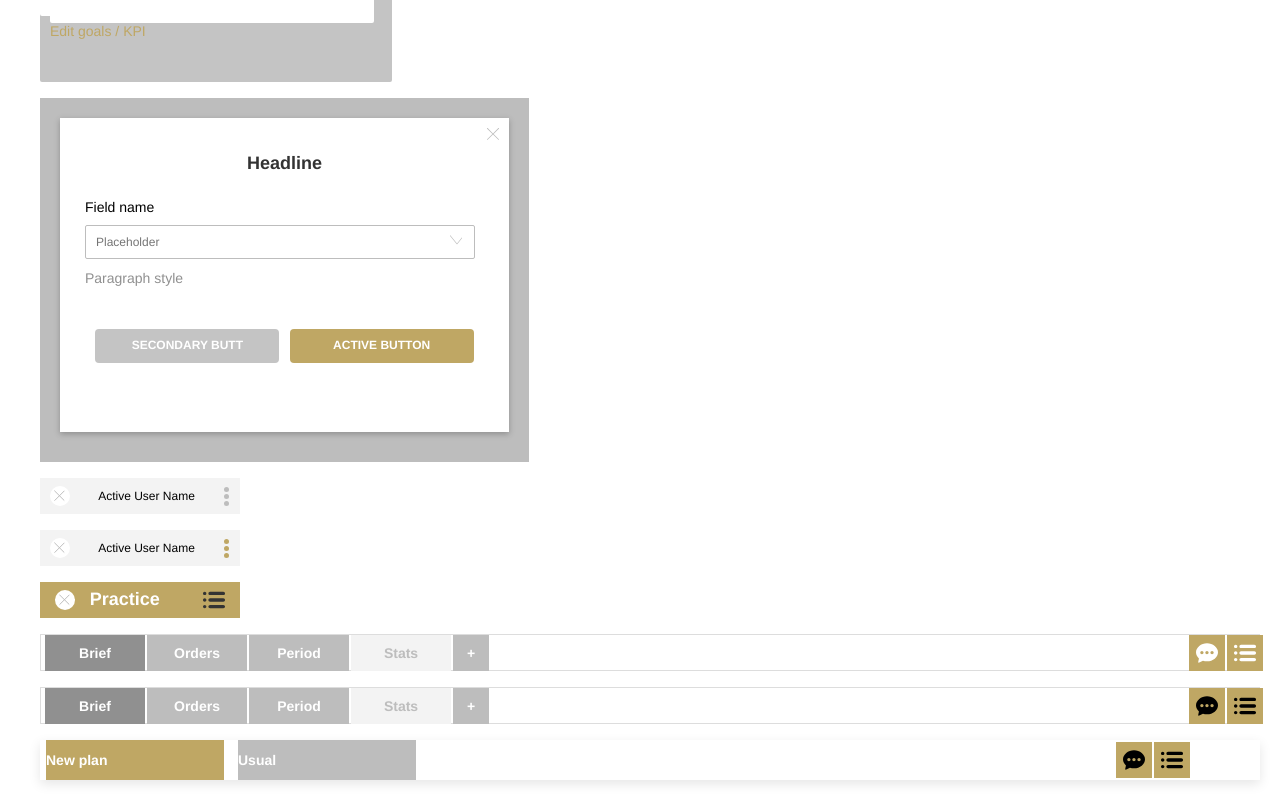
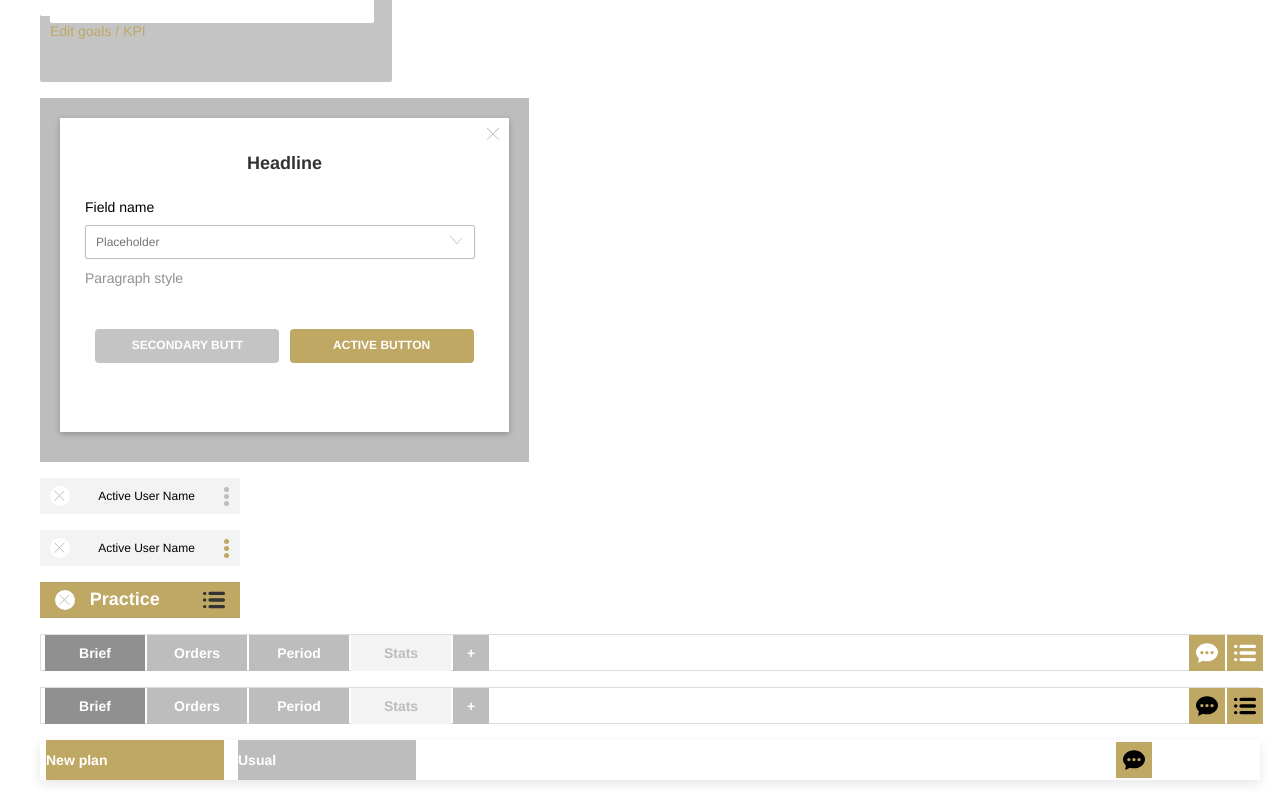
Before and after one commit to Vprokv/React_lessen1, a React (Create React App) app: page / in a window 1280 px wide. Shown: the part 926-1726 px from the top of the page. Built offline with nearby package versions, Linux system fonts and the light colour scheme.

Commit message:
Конец урока  с домашним заданием от 23.02.21

```diff
--- a/src/App.js
+++ b/src/App.js
@@ -355,7 +355,7 @@ function App() {
                         <div className="box-text-NewPlan">
                             New plan
                         </div>
-                        <div>
+                        <div className="icon-cross-button-NewPlan">
                             <svg width="12" height="12" viewBox="0 0 12 12" fill="none" xmlns="http://www.w3.org/2000/svg">
                                 <path d="M5.42641 5.95899L0.11491 11.2705C-0.0326524 11.4181 -0.0326524 11.6571 0.11491 11.8047C0.188598 11.8786 0.285348 11.9153 0.38191 11.9153C0.47866 11.9153 0.575223 11.8786 0.64891 11.8047L6.00035 6.45324L11.3518 11.8047C11.4257 11.8786 11.5222 11.9153 11.6188 11.9153C11.7154 11.9153 11.8121 11.8786 11.8858 11.8047C12.0333 11.6571 12.0333 11.4181 11.8858 11.2705L6.57447 5.95899L11.8893 0.643742C12.0369 0.49618 12.0369 0.257117 11.8893 0.109555C11.7418 -0.0378203 11.5027 -0.0378203 11.3554 0.109555L6.00054 5.46474L0.64516 0.109742C0.497598 -0.0376328 0.258723 -0.0376328 0.11116 0.109742C-0.0364023 0.257305 -0.0364023 0.496367 0.11116 0.64393L5.42641 5.95899Z" fill="white"/>
                             </svg>
@@ -375,28 +375,7 @@ function App() {
                                 fill="black"/>
                         </svg>
                     </div>
-                    <div className="background-icon-bar-brief-orders-period">
-                        <svg width="22" height="18" viewBox="0 0 22 18" fill="none" xmlns="http://www.w3.org/2000/svg">
-                            <path
-                                d="M20.3395 13.9434H7.05631C6.13914 13.9434 5.39551 14.6873 5.39551 15.6049C5.39551 16.5217 6.13914 17.2657 7.05631 17.2657H20.3395C21.2563 17.2657 22 16.5217 22 15.6049C22 14.6877 21.2563 13.9434 20.3395 13.9434Z"
-                                fill="black"/>
-                            <path
-                                d="M20.3395 7.33203H7.05631C6.13914 7.33203 5.39551 8.07566 5.39551 8.99318C5.39551 9.91035 6.13914 10.654 7.05631 10.654H20.3395C21.2563 10.654 22 9.91035 22 8.99318C22 8.07601 21.2563 7.33203 20.3395 7.33203Z"
-                                fill="black"/>
-                            <path
-                                d="M7.05631 4.04265H20.3395C21.2563 4.04265 22 3.29902 22 2.3815C22 1.46398 21.2563 0.720703 20.3395 0.720703H7.05631C6.13914 0.720703 5.39551 1.46433 5.39551 2.3815C5.39551 3.29867 6.13914 4.04265 7.05631 4.04265Z"
-                                fill="black"/>
-                            <path
-                                d="M1.68589 4.08272C2.61698 4.08272 3.37178 3.32792 3.37178 2.39683C3.37178 1.46574 2.61698 0.710938 1.68589 0.710938C0.754799 0.710938 0 1.46574 0 2.39683C0 3.32792 0.754799 4.08272 1.68589 4.08272Z"
-                                fill="black"/>
-                            <path
-                                d="M1.68603 10.6787C2.61692 10.6787 3.37156 9.92405 3.37156 8.99315C3.37156 8.06226 2.61692 7.30762 1.68603 7.30762C0.755129 7.30762 0.000488281 8.06226 0.000488281 8.99315C0.000488281 9.92405 0.755129 10.6787 1.68603 10.6787Z"
-                                fill="black"/>
-                            <path
-                                d="M1.68589 17.2898C2.61698 17.2898 3.37178 16.535 3.37178 15.6039C3.37178 14.6728 2.61698 13.918 1.68589 13.918C0.754799 13.918 0 14.6728 0 15.6039C0 16.535 0.754799 17.2898 1.68589 17.2898Z"
-                                fill="black"/>
-                        </svg>
-                    </div>
+
                 </div>
             </div>
 </div>
```
